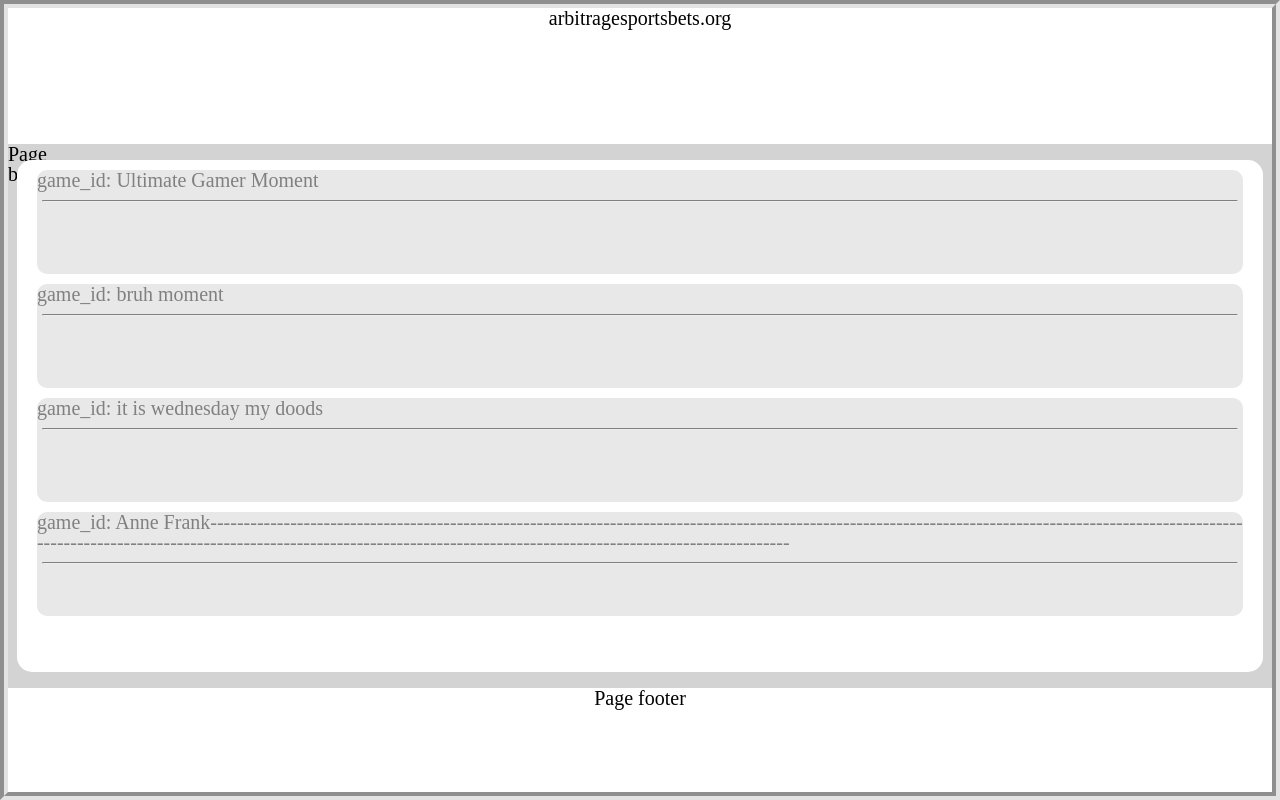
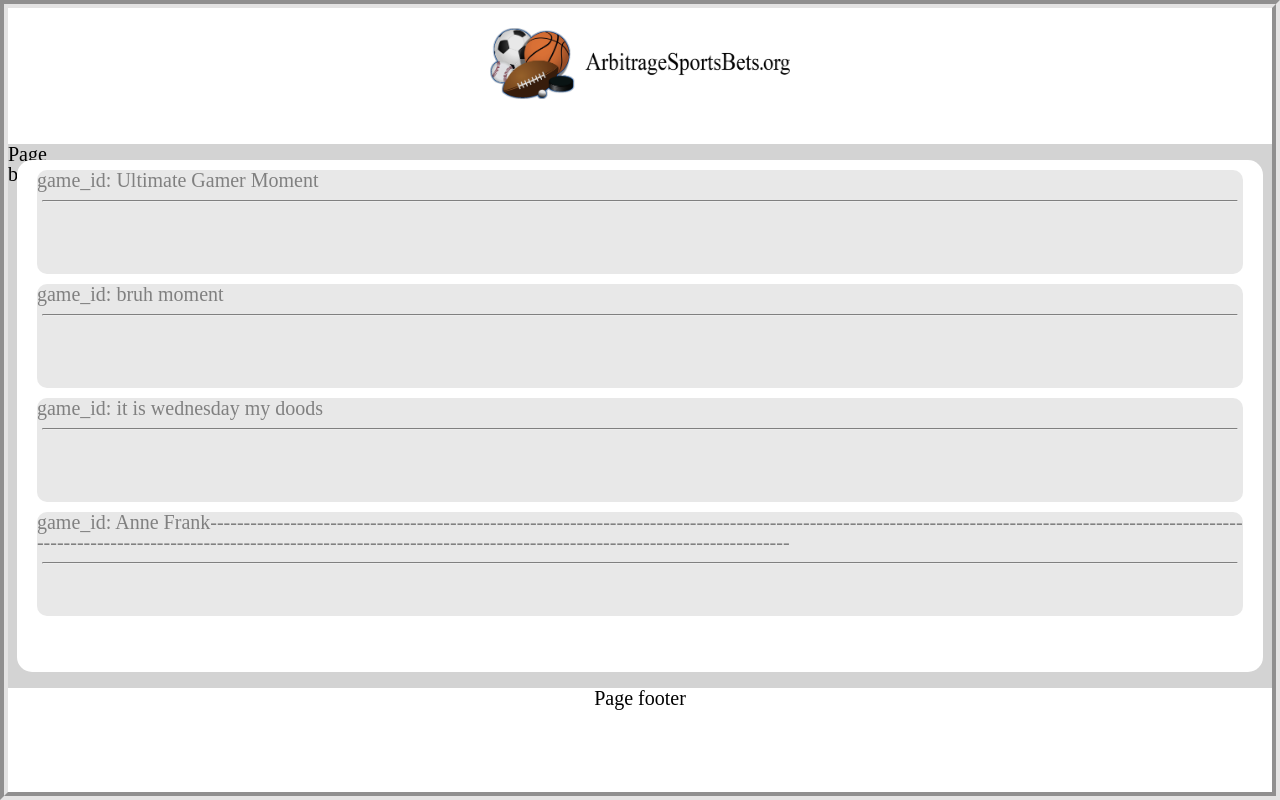
Before and after one commit to davidhudson2128/Arb-Site, a plain HTML site: page index.html in a window 1280 px wide. Drawn offline with Linux system fonts and the light colour scheme.

Commit message:
Adding logo to html

```diff
--- a/index.css
+++ b/index.css
@@ -4,7 +4,6 @@ body{
     grid-template-columns: 100%;
 
     border: 8px groove #e4e3e3;
-
 
 }
 
@@ -35,6 +34,10 @@ body{
     background: #ffffff;
     border-radius: 15px;
 
+}
+
+#logoImage{
+    width: 300px;
 }
 
 #box{
--- a/index.html
+++ b/index.html
@@ -12,7 +12,8 @@
 
 <body>
     <div class="pageHeader">
-    arbitragesportsbets.org
+        <br>
+        <img id="logoImage" src="logo.png">
     </div>
 
     <div class="pageBody">
```
Also changed, not shown: 1 other file.
